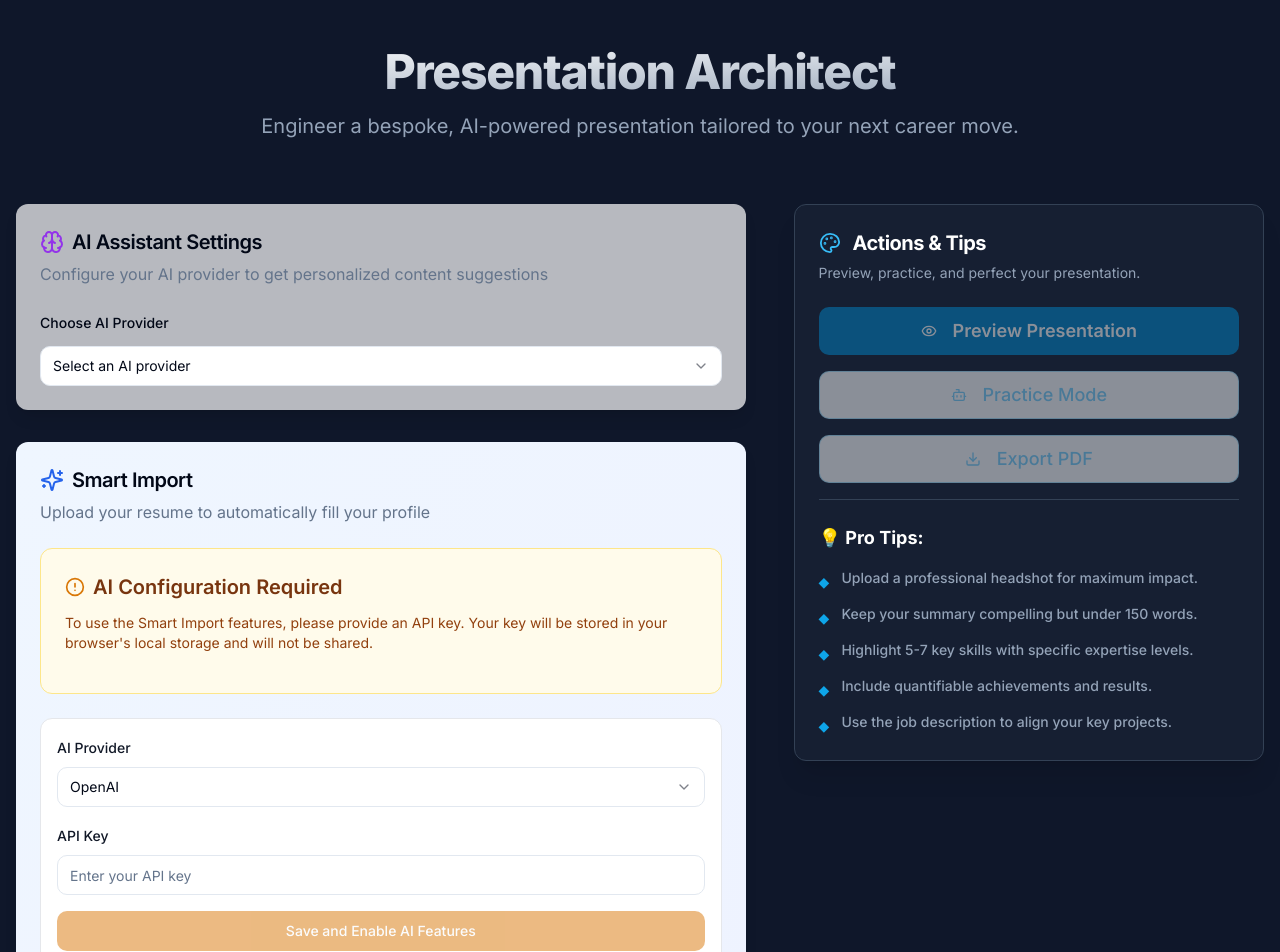
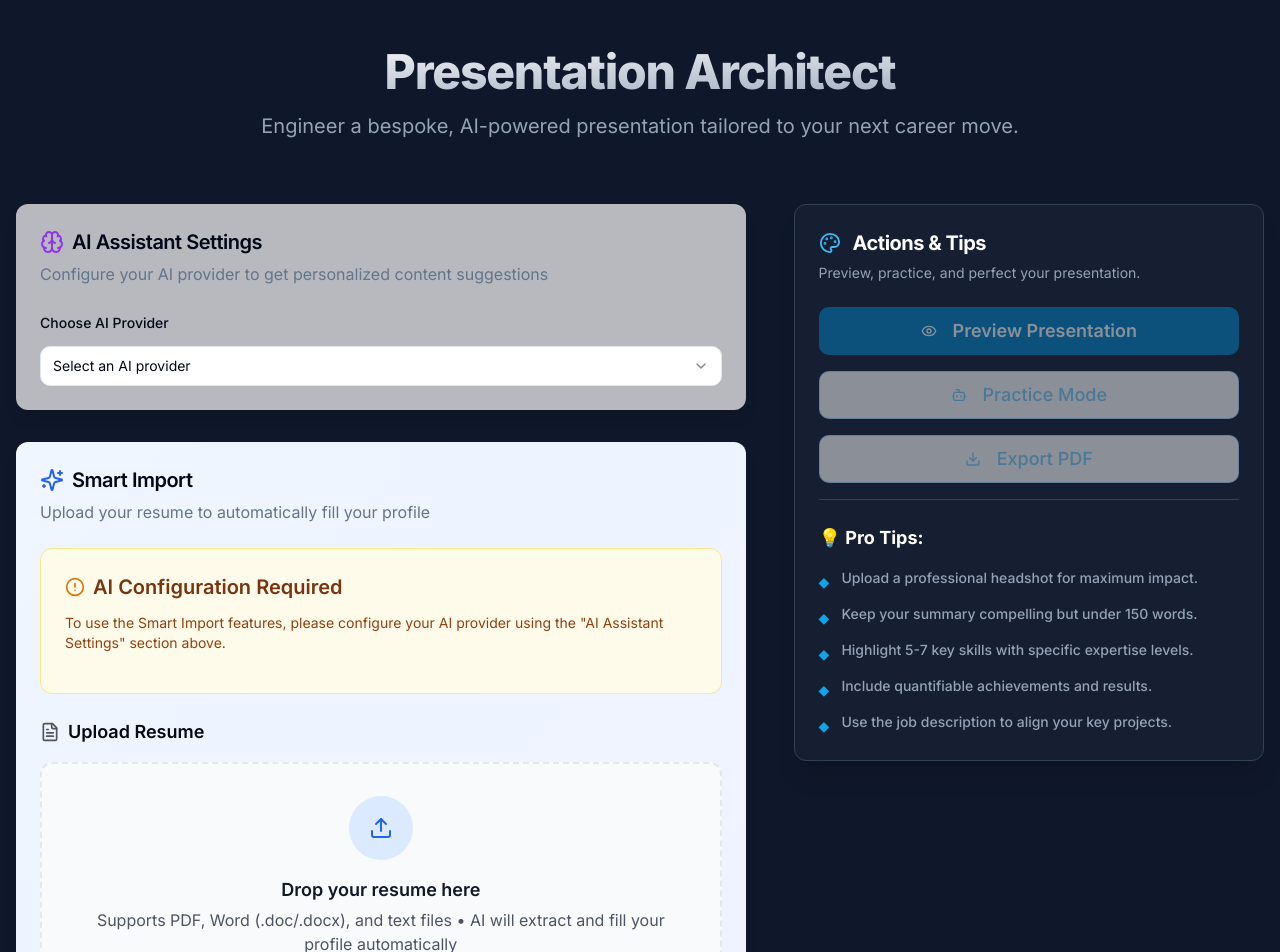
Before and after one commit to manyamgermany/interview-ace-profile-builder, a React (Vite) app: page / in a window 1280 px wide. Shown: the top 952 px of the page. Built offline with nearby package versions, Linux system fonts and the light colour scheme.

Commit message:
Remove duplicate AI configuration
Removed AI provider and API key inputs from Smart Import section, as they are now handled in a dedicated settings component. Reviewed codebase for other potential duplicates.

```diff
--- a/src/components/SmartImportCard.tsx
+++ b/src/components/SmartImportCard.tsx
@@ -2,11 +2,6 @@
 import { Card, CardContent, CardDescription, CardHeader, CardTitle } from "@/components/ui/card";
 import { Sparkles, AlertCircle } from "lucide-react";
 import FileUploadSection from "./FileUploadSection";
-import { useState, useEffect } from "react";
-import { Input } from "./ui/input";
-import { Label } from "./ui/label";
-import { Button } from "./ui/button";
-import { Select, SelectContent, SelectItem, SelectTrigger, SelectValue } from "@/components/ui/select";
 
 interface SmartImportCardProps {
   onDataExtracted: (data: any) => void;
@@ -15,26 +10,7 @@ interface SmartImportCardProps {
 }
 
 const SmartImportCard = ({ onDataExtracted, llmProvider, llmApiKey }: SmartImportCardProps) => {
-  const [currentProvider, setCurrentProvider] = useState(llmProvider || 'openai');
-  const [currentApiKey, setCurrentApiKey] = useState(llmApiKey || '');
-  const [savedProvider, setSavedProvider] = useState(llmProvider);
-  const [savedApiKey, setSavedApiKey] = useState(llmApiKey);
-
-  useEffect(() => {
-    setSavedProvider(llmProvider);
-    setSavedApiKey(llmApiKey);
-  }, [llmProvider, llmApiKey]);
-
-  const canUseAI = savedProvider && savedApiKey;
-  const hasUnsavedChanges = currentProvider !== savedProvider || currentApiKey !== savedApiKey;
-
-  const handleSaveConfig = () => {
-    localStorage.setItem("llmProvider", currentProvider);
-    localStorage.setItem("llmApiKey", currentApiKey);
-    setSavedProvider(currentProvider);
-    setSavedApiKey(currentApiKey);
-    window.location.reload();
-  };
+  const canUseAI = llmProvider && llmApiKey;
 
   return (
     <Card className="border-0 shadow-lg bg-gradient-to-br from-blue-50 to-indigo-50">
@@ -55,50 +31,15 @@ const SmartImportCard = ({ onDataExtracted, llmProvider, llmApiKey }: SmartImpor
               <span className="font-semibold text-xl text-amber-900">AI Configuration Required</span>
             </div>
             <p className="text-sm text-amber-800 mb-4">
-              To use the Smart Import features, please provide an API key. Your key will be stored in your browser's local storage and will not be shared.
+              To use the Smart Import features, please configure your AI provider using the "AI Assistant Settings" section above.
             </p>
-          </div>
-        )}
-
-        {(!canUseAI || hasUnsavedChanges) && (
-          <div className="space-y-4 p-4 border border-gray-200 rounded-xl bg-white">
-            <div className="space-y-2">
-              <Label htmlFor="llmProvider" className="font-medium text-gray-900">AI Provider</Label>
-              <Select value={currentProvider} onValueChange={setCurrentProvider}>
-                <SelectTrigger id="llmProvider" className="bg-white">
-                  <SelectValue placeholder="Select a provider" />
-                </SelectTrigger>
-                <SelectContent>
-                  <SelectItem value="openai">OpenAI</SelectItem>
-                  <SelectItem value="groq">Groq</SelectItem>
-                </SelectContent>
-              </Select>
-            </div>
-            <div className="space-y-2">
-              <Label htmlFor="llmApiKey" className="font-medium text-gray-900">API Key</Label>
-              <Input
-                id="llmApiKey"
-                type="password"
-                placeholder="Enter your API key"
-                value={currentApiKey}
-                onChange={(e) => setCurrentApiKey(e.target.value)}
-                className="bg-white"
-              />
-            </div>
-            <Button
-              onClick={handleSaveConfig}
-              className="w-full bg-amber-600 hover:bg-amber-700"
-              disabled={!currentProvider || !currentApiKey}
-            >
-              Save and Enable AI Features
-            </Button>
           </div>
         )}
 
         <FileUploadSection
           onDataExtracted={onDataExtracted}
-          llmProvider={savedProvider}
-          llmApiKey={savedApiKey}
+          llmProvider={llmProvider}
+          llmApiKey={llmApiKey}
           canUseAI={!!canUseAI}
         />
 
```
